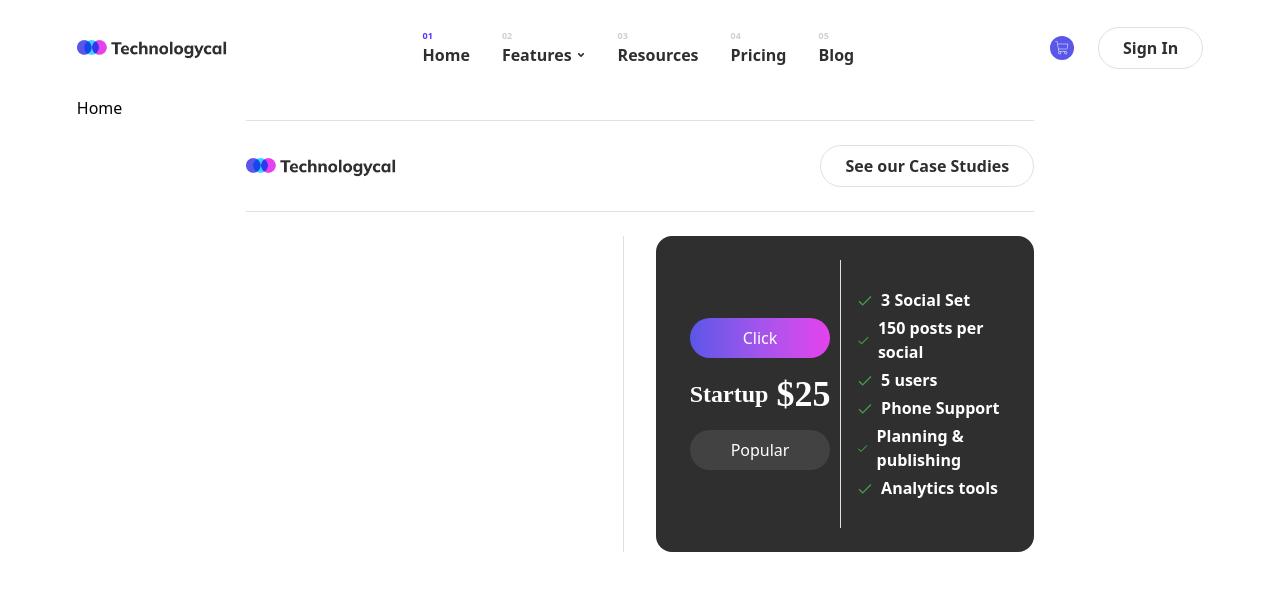
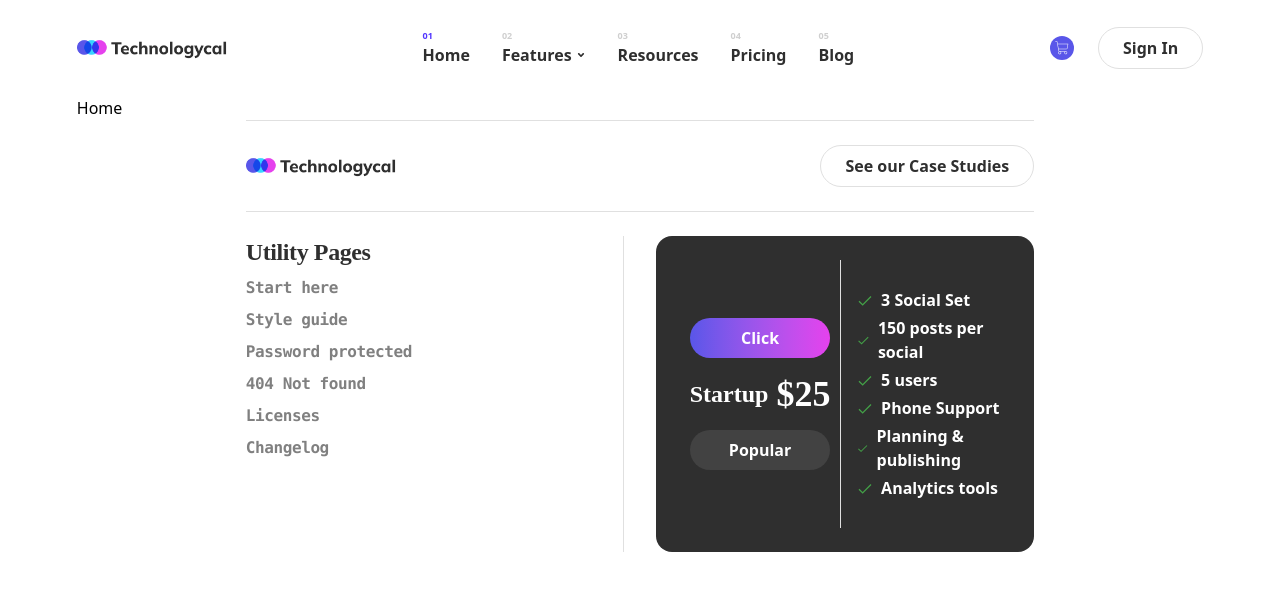
Before and after one commit to FlackoCodes/newTech, a React (Vite) app: page / in a window 1280 px wide. Shown: the top 590 px of the page. Built offline with nearby package versions, Linux system fonts and the light colour scheme.

Commit message:
added links to utility pages

```diff
--- a/src/components/Footer.tsx
+++ b/src/components/Footer.tsx
@@ -1,4 +1,5 @@
-import { footerData } from "../data";
+import { Link } from "react-router-dom";
+import { footerData, utilityPages } from "../data";
 import logo from "../images/cta/Logo (1).png"
 import { FcCheckmark } from "react-icons/fc";
 
@@ -17,17 +18,29 @@ export default function Footer() {
                 </div>
             </div>
             <div className="grid grid-cols-1 md:grid-cols-2 gap-8 py-6">
-                <div className="border-r border-[#E0E0E0] flex flex-col md:flex-row justify-between items-center">
-
+                <div className="border-r border-[#E0E0E0]">
+                    <div></div>
+                    <div className="tracking-tight">
+                        <header>
+                            <h4 className="font-[Mullish] text-[#2F2F2F] text-2xl font-bold">Utility Pages</h4>
+                        </header>
+                        {
+                            utilityPages.map((item) => (
+                                <div key={item.id} className="flex gap-2 items-center my-2">
+                                    <Link to={`/${item.page}`} className="font-semibold font-mono  text-start text-[#808080]">{item.page}</Link>
+                                </div>
+                            ))
+                        }
+                    </div>
                 </div>
                 <div className="bg-[#2F2F2F] rounded-2xl grid grid-cols-2 gap-2 p-6">
                     <div className="border-r border-[#E0E0E0] grid place-content-center align-middle">
-                        <button className="bg-gradient-to-r from-[#5956E9] to-[#E541ED] py-2 px-3 rounded-full text-white cursor-pointer">Click</button>
+                        <button className="bg-gradient-to-r from-[#5956E9] to-[#E541ED] py-2 px-3 rounded-full text-white cursor-pointer font-bold">Click</button>
                         <div className="flex items-center gap-2 my-4 font-[Mulish] text-white">
                             <h2 className="align-middle text-2xl font-bold capitalize">startup</h2>
                             <span className="font-extrabold text-4xl">$25</span>
                         </div>
-                        <button className="bg-[#424242] text-white px-3 py-2 rounded-full cursor-pointer">Popular</button>
+                        <button className="bg-[#424242] text-white px-3 py-2 rounded-full cursor-pointer font-bold">Popular</button>
                     </div>
                     <div className="py-6 px-2">
                         {footerData.map((item) => (
--- a/src/data.ts
+++ b/src/data.ts
@@ -26,9 +26,64 @@ export const footerData = [
   },
 ];
 
+export const resourcesPages = [
+  {
+    id: 1,
+    page: "Home",
+  },
+  {
+    id: 2,
+    page: "About",
+  },
+  {
+    id: 3,
+    page: "Contact",
+  },
+  {
+    id: 4,
+    page: "Pricing",
+  },
+  {
+    id: 5,
+    page: "Blog",
+  },
+  {
+    id: 6,
+    page: "Blog Post ",
+  },
+  {
+    id: 7,
+    page: "Pricing",
+  },
+  {
+    id: 8,
+    page: "Pricing Single",
+  },
+];
 
 export const utilityPages = [
-    {
-        id: 1,
-        page: "Contact",}
-]
+  {
+    id: 1,
+    page: "Start here",
+  },
+  {
+    id: 2,
+    page: "Style guide",
+  },
+  {
+    id: 3,
+    page: "Password protected",
+  },
+  {
+    id: 4,
+    page: "404 Not found",
+  },
+  {
+    id: 5,
+    page: "Licenses",
+  },
+  {
+    id: 6,
+    page: "Changelog",
+  },
+];
```
